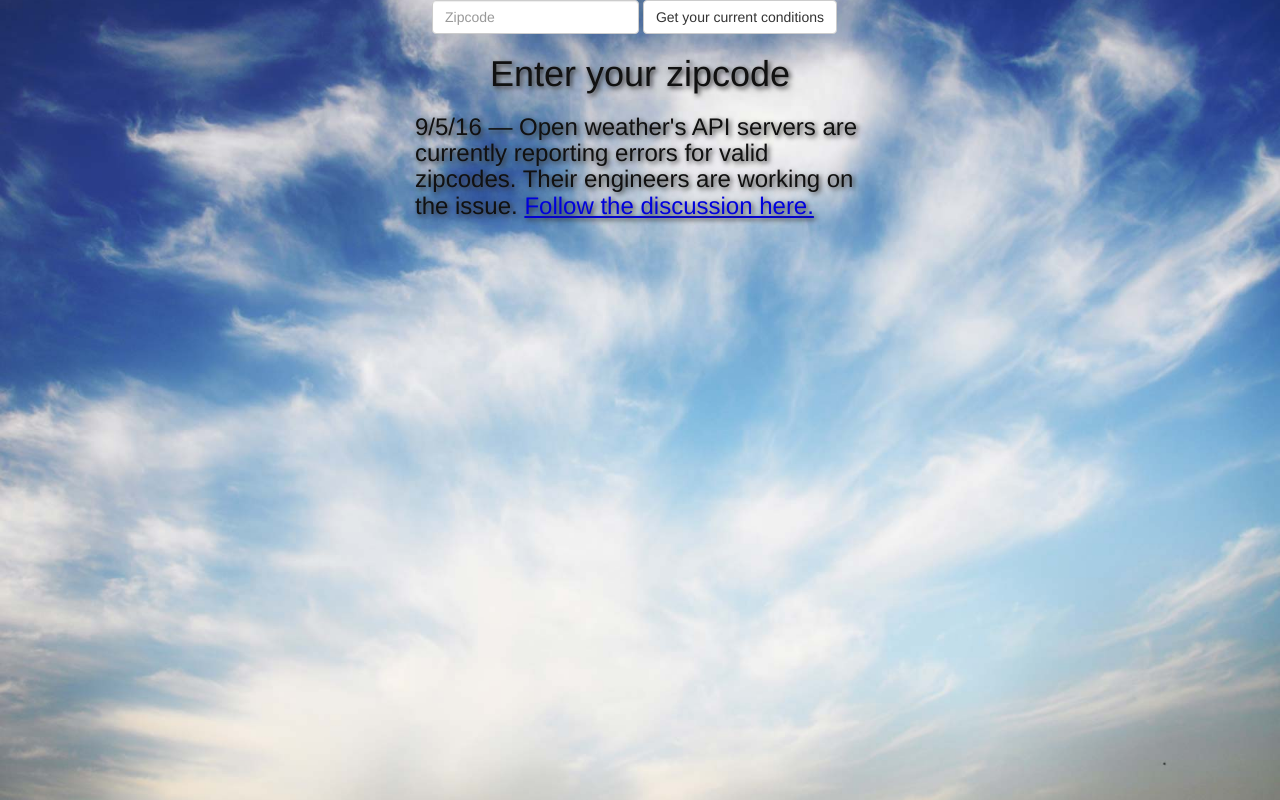
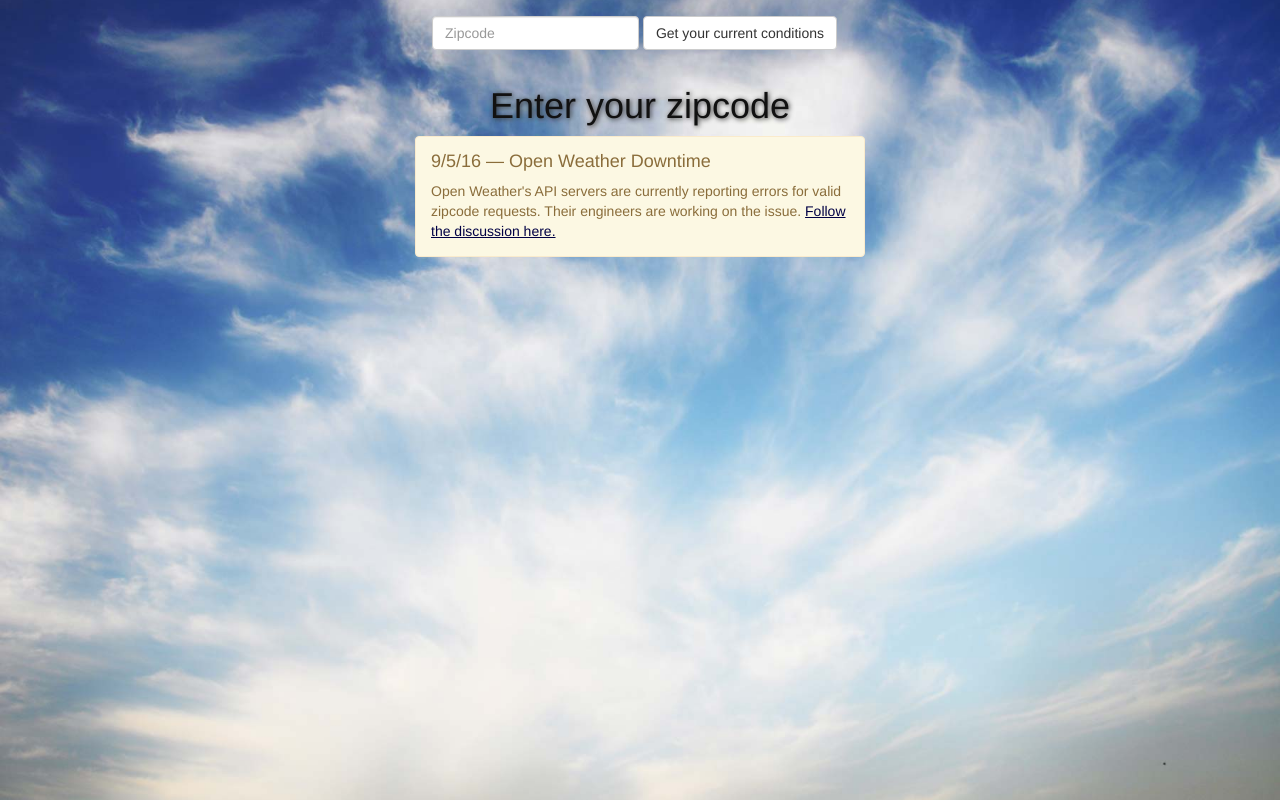
Before and after one commit to itxchy/FCC-weather, a website: page public/index.html in a window 1280 px wide. Drawn offline with nearby package versions, Linux system fonts and the light colour scheme; some icons are missing.

Commit message:
prettify the error dialogs

```diff
--- a/public/index.html
+++ b/public/index.html
@@ -27,9 +27,19 @@
 
       <section>
         <h1 class="text-center" ng-class="{'hideuntildata': !hideDataFromView}">Enter your zipcode</h1>
-        <h3 class="downtime-notice">9/5/16 &mdash; Open weather's API servers are currently reporting errors for valid zipcodes. Their engineers are working on the issue. <a href="https://openweathermap.desk.com/customer/portal/questions/16672263-4-4-for-a-lot-of-zip-codes-when-current-weather-data-api">Follow the discussion here.</a></h3>
+        <!-- <h3 class="downtime-notice">9/5/16 &mdash; Open weather's API servers are currently reporting errors for valid zipcodes. Their engineers are working on the issue. <a href="https://openweathermap.desk.com/customer/portal/questions/16672263-4-4-for-a-lot-of-zip-codes-when-current-weather-data-api">Follow the discussion here.</a></h3> -->
+
+        <div class="alert alert-warning alert-block downtime-notice">
+          <h4>9/5/16 &mdash; Open Weather Downtime</h4>
+            Open Weather's API servers are currently reporting errors for valid zipcode requests. Their engineers are working on the issue. <a href="https://openweathermap.desk.com/customer/portal/questions/16672263-4-4-for-a-lot-of-zip-codes-when-current-weather-data-api">Follow the discussion here.</a>
+        </div>
       </section>
-      <h2 ng-class="{'hideuntildata': !zipcodeErrorMessage}" ng-cloak>ERROR: The Open Weather API server couldn't find the requested zipcode: {{ zipcode }}</h2>
+<!--       <h2 ng-class="{'hideuntildata': !zipcodeErrorMessage}" ng-cloak>ERROR: The Open Weather API server couldn't find the requested zipcode: {{ zipcode }}</h2> -->
+
+      <div class="alert alert-danger alert-block downtime-notice" ng-class="{'hideuntildata': !zipcodeErrorMessage}" ng-cloak>
+        <h4>ERROR</h4>
+          The Open Weather API server couldn't find the requested zipcode: {{ zipcode }}
+      </div>
 
 
 
--- a/source/scss/style.scss
+++ b/source/scss/style.scss
@@ -11,7 +11,7 @@ html {
 body {
   background: url(../img/clouds.jpg) no-repeat center center fixed;
   background-size: cover;
-  text-shadow: 2px 2px 5px #333;
+  text-shadow: 1px 1px 5px #333;
   color: #111;
 }
 
@@ -20,9 +20,10 @@ body {
   a:visited,
   a:focus,
   a:active {
-    color: #00D;
+    color: #004;
     text-decoration: underline;
   }
+  text-shadow: none;
 }
 
 
@@ -40,7 +41,7 @@ body {
 //******* Weather Styles *******//
 .zipcode-form {
 	width: 26rem;
-	margin: 0 auto;
+	margin: 1rem auto;
 }
 
 input[type=number]::-webkit-outer-spin-button,
```
Also changed, not shown: source/index.html (+12 -2 lines), public/css/style.css.
